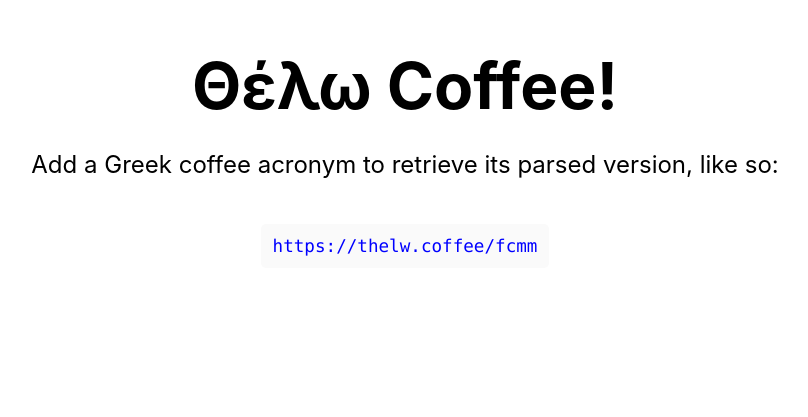
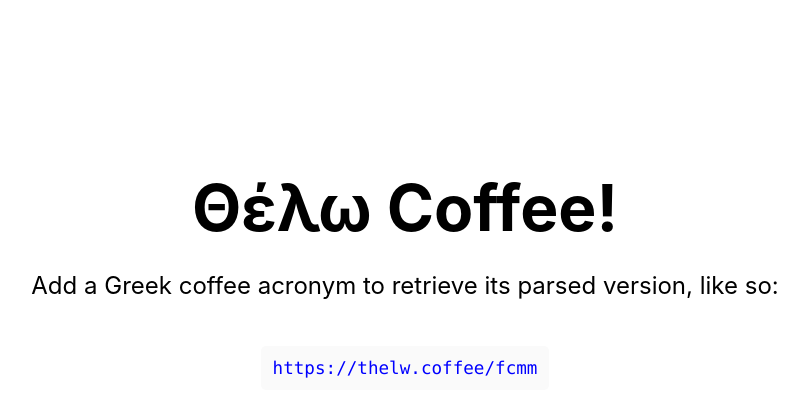
Before and after one commit to k4m4/thelw.coffee, a Next.js app: page / in a window 1280 px wide. Shown: the part 111-528 px from the top of the page, without its empty margins (235-1043 px from the left). Built offline with nearby package versions, Linux system fonts and the light colour scheme.

Commit message:
Modify CSS styling

```diff
--- a/styles/Home.module.css
+++ b/styles/Home.module.css
@@ -1,11 +1,3 @@
-.container {
-  padding: 0 0.5rem;
-  display: flex;
-  flex-direction: column;
-  justify-content: center;
-  align-items: center;
-}
-
 .main {
   padding: 5rem 5rem;
   flex: 1;
--- a/styles/globals.css
+++ b/styles/globals.css
@@ -2,15 +2,19 @@ html,
 body {
   padding: 0;
   margin: 0;
+  height: 100%;
   font-family: -apple-system, BlinkMacSystemFont, Segoe UI, Roboto, Oxygen,
     Ubuntu, Cantarell, Fira Sans, Droid Sans, Helvetica Neue, sans-serif;
+}
+
+body {
+  display: flex;
+  flex-direction: column;
+  justify-content: center;
+  align-items: center;
 }
 
 a {
   color: inherit;
   text-decoration: none;
 }
-
-* {
-  box-sizing: border-box;
-}
```
